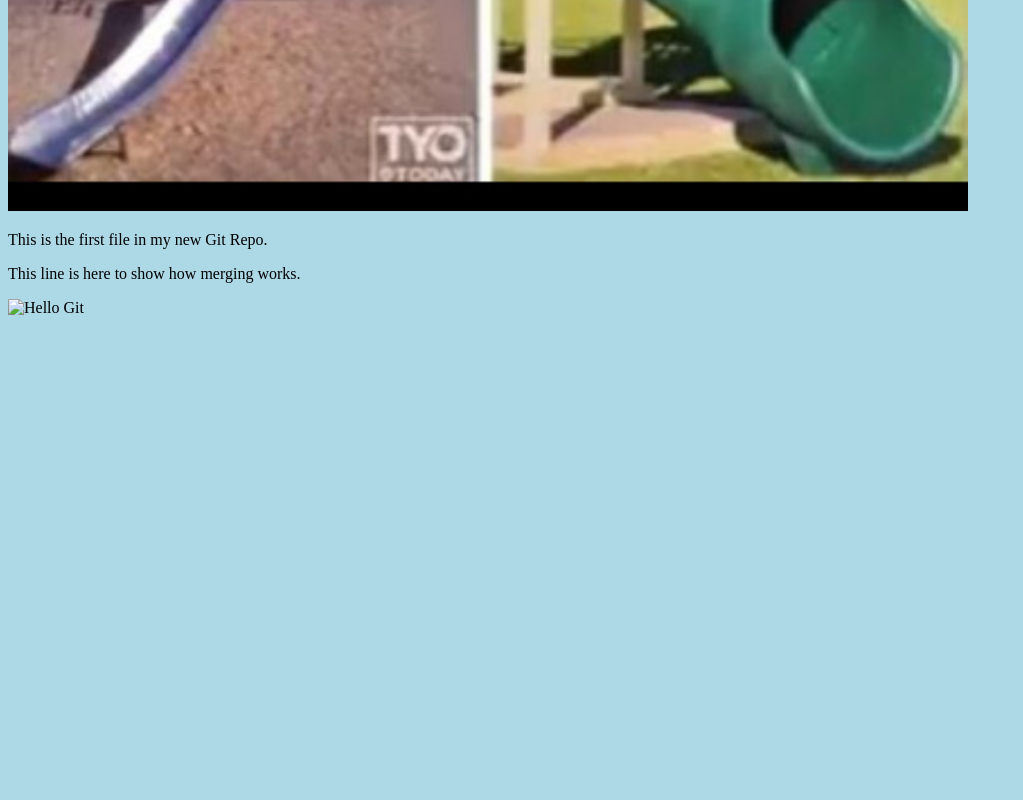
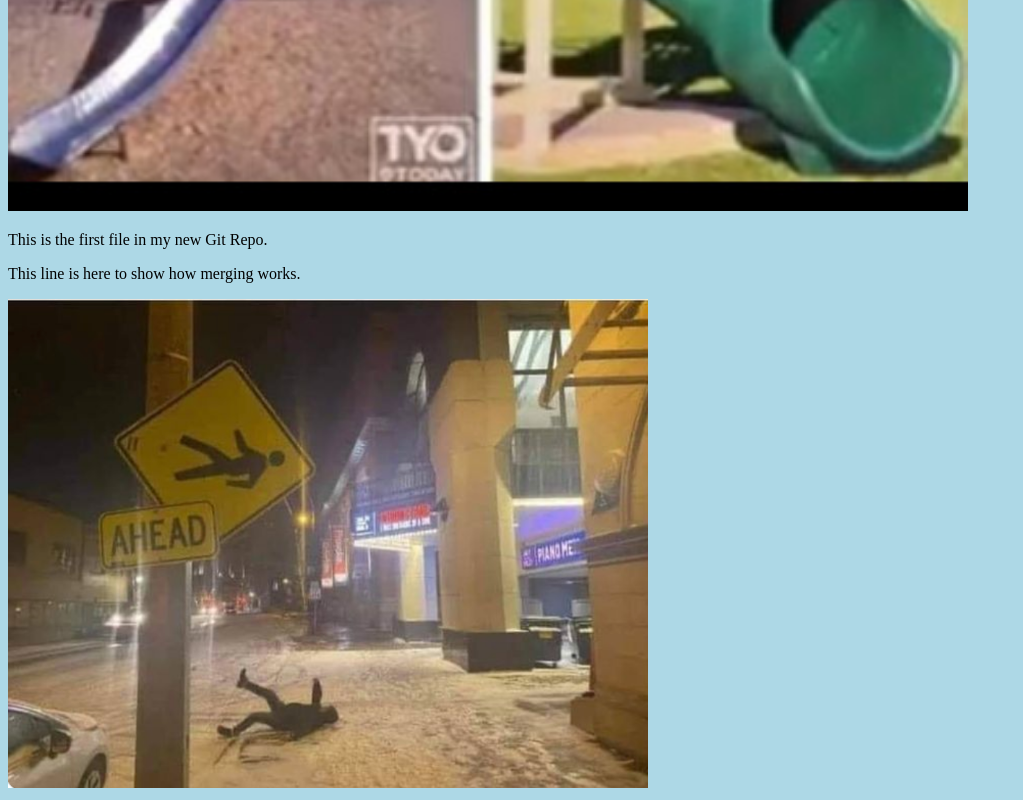
Before and after one commit to leonltran/leonltran.github.io, a plain HTML site: page index.html in a window 1280 px wide. Shown: the part 678-1478 px from the top of the page, without its empty margins (0-1023 px from the left). Before the commit the page ends 1003 px from the top, so only its background shows below. Drawn offline with Linux system fonts and the light colour scheme.

Commit message:
changed file extension

```diff
--- a/index.html
+++ b/index.html
@@ -10,7 +10,7 @@
 <div><img src="img_hello_world.jpg" alt="Hello World from Space" style="width:100%;max-width:960px"></div>
 <p>This is the first file in my new Git Repo.</p>
 <p>This line is here to show how merging works.</p>
-<div><img src="img_hello_git.jpg" alt="Hello Git" style="width:100%;max-width:640px"></div>
+<div><img src="img_hello_git.png" alt="Hello Git" style="width:100%;max-width:640px"></div>
 
 </body>
 </html>
```
